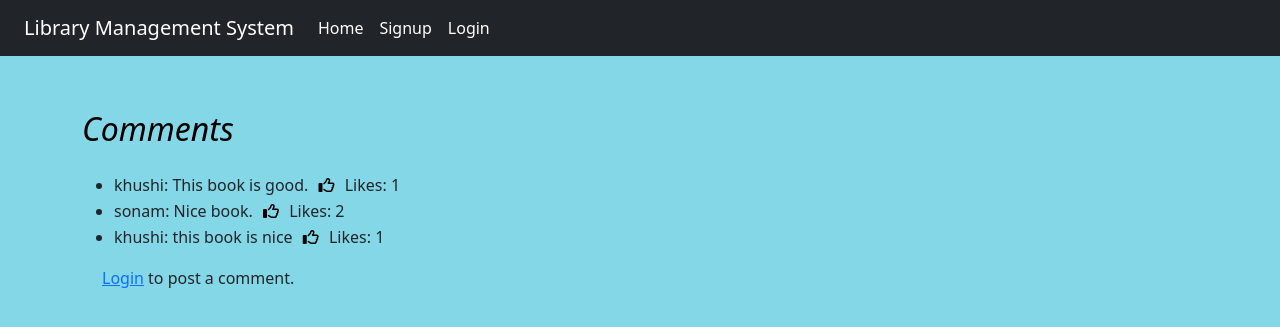
After one commit to khushipandey8292/library_project, a Django app: page /comments/1/ in a window 1280 px wide. The commit adds this page. Shown: the top 327 px of the page. Run offline with Django 5.2, Linux system fonts and the light colour scheme; data comes from the database, SQL or seed files in the repository; some libraries are stand-ins or nearby versions.

Commit message:
add comment

```diff
--- a/library_app/models.py
+++ b/library_app/models.py
@@ -1,6 +1,7 @@
 from django.db import models
 from django.utils import timezone
 from django.contrib.auth.models import User
+from datetime import timedelta,date
 from django.core.validators import MaxValueValidator,MinValueValidator
 class Authortable(models.Model):
     author_name=models.CharField(max_length=50)
@@ -15,7 +16,9 @@ class BooKtable(models.Model):
     book_cate=models.CharField(max_length=70)
     book_published_year=models.DateField()
     rating=models.FloatField(validators=[MinValueValidator(0),MaxValueValidator(5)],default=0.0)
-    available = models.BooleanField(default=True)
+    total_copies = models.PositiveIntegerField(default=1)
+    available_copies = models.PositiveIntegerField(default=1)
+
 
     def book_written_by(self):
         return ",".join([str(p) for p in self.authors.all()])
@@ -23,27 +26,23 @@ class BooKtable(models.Model):
     def __str__(self):
         return self.book_name
 
-    def total_likes(self):
-        return self.likes.count()
 
 class Borrow(models.Model):
     book=models.ForeignKey(BooKtable,on_delete=models.CASCADE)
     user=models.ForeignKey(User,on_delete=models.CASCADE)
     issue_date = models.DateField(auto_now_add=True)
     return_date=models.DateField(null=True,blank=True)
-
+    due_date = models.DateField(default=date.today() + timedelta(days=7))
+    is_returned = models.BooleanField(default=False)
 
     def __str__(self):
         return f"{self.user.username} borrowed {self.book.book_name}"
 
+class Comment(models.Model):
+    user = models.ForeignKey(User, on_delete=models.CASCADE)
+    book = models.ForeignKey(BooKtable, on_delete=models.CASCADE)
+    text = models.TextField()
+    likes = models.ManyToManyField(User,related_name='comment_likes', blank=True)
 
-class Like_db(models.Model):
-    user = models.ForeignKey(User, on_delete=models.CASCADE)
-    book = models.ForeignKey(BooKtable, related_name="likes", on_delete=models.CASCADE)
-    created_at = models.DateTimeField(auto_now_add=True)
-
-    class Meta:
-        unique_together = ('user', 'book')
-
-    def __str__(self):
-        return f"{self.user.username} likes {self.book.book_name}"
+    def total_likes(self):
+        return self.likes.count()
--- a/library_app/templates/base.html
+++ b/library_app/templates/base.html
@@ -6,6 +6,7 @@
     <meta name="viewport" content="width=device-width, initial-scale=1.0">
     <link rel="stylesheet" href="{% static 'css/bootstrap.min.css' %}">
     <link rel="stylesheet" href="{% static 'css/style.css' %}">
+    <link rel="stylesheet" href="https://cdnjs.cloudflare.com/ajax/libs/font-awesome/6.5.1/css/all.min.css">
     <title>Document</title>
 </head>
 
--- a/library_app/templates/book_list.html
+++ b/library_app/templates/book_list.html
@@ -7,14 +7,13 @@
         <div class="card h-100">
             <div class="card-body">
                 <p> Rating: {{ book.rating }} / 5</p>
-                <p> Likes: {{ book.total_likes }}</p>
                 <h5 class="card-title">{{book.book_name}}</h5>
                 <h6 class="card-subtitle mb-2 text-muted">Author: {{ book.authors.all|join:", " }}</h6>
                 <a href="{% url 'book-detail' book.id %}" class="btn btn-sm btn-primary">View Details</a>
                 {% if perms.library_app.rate_book %}
                 {% else %}
                   <a href="{% url 'rate_book' book.id %}">Rate this book</a><br>
-                  <a href="{% url 'like_book' book.id %}">Like/Unlike</a>
+                  &nbsp;&nbsp;<a href="{% url 'comment' book.id %}"> <i class="fa-solid fa-comments" style="font-size:20px; margin-top:20px;"></i></a>
                 {% endif %}
             </div>
         </div>
--- /dev/null
+++ b/library_app/templates/comment.html
@@ -0,0 +1,65 @@
+{% extends 'base.html' %}
+{% load static %}
+{% block content %}
+<div class="col-sm-6" style="margin-top:30px;">
+    <h2 style="color:black;"class="my-4"><i>Comments</i></h2>
+{% if perms.library.addcomment %}
+    <ul>
+        {% for comment in alldata %}
+            <li>
+                {{ comment.user.username }}: {{ comment.text }}
+                <form action="{% url 'like-book' comment.id %}" method="POST" style="display:inline;">
+                    {% csrf_token %}
+                    <button type="submit" style="border: none; background: none;">
+                        {% if request.user in comment.likes.all %}
+                            <i class="fa-solid fa-thumbs-up" style="color:blue; font-size:16px;"></i>
+                        {% else %}
+                            <i class="fa-regular fa-thumbs-up" style="font-size:16px;"></i>
+                        {% endif %}
+                    </button>
+                </form>
+                <span>Likes: {{ comment.total_likes }}</span>
+                <form action="{% url 'delcomment' id=comment.id %}" method="POST">
+                    {% csrf_token %}
+                    <button type="submit" class="btn btn-danger" style="font-size:8px;">Delete</button>
+                </form>
+            </li>
+        {% empty %}
+            <li>No comments yet.</li>
+        {% endfor %}
+    </ul>
+{% else %}
+    <ul>
+        {% for comment in alldata %}
+            <li>
+                {{ comment.user.username }}: {{ comment.text }}
+                <form action="{% url 'like-book' comment.id %}" method="POST" style="display:inline;">
+                    {% csrf_token %}
+                    <button type="submit" style="border: none; background: none;">
+                        {% if request.user in comment.likes.all %}
+                        <i class="fa-solid fa-thumbs-up" style="color:blue; font-size:16px;"></i>
+                        {% else %}
+                        <i class="fa-regular fa-thumbs-up" style="font-size:16px;"></i>
+                        {% endif %}
+                    </button>
+                </form>
+                <span>Likes: {{ comment.total_likes }}</span>
+            </li>
+        {% empty %}
+            <li>No comments yet.</li>
+        {% endfor %}
+    </ul>
+    <div style="margin-left:20px;">
+        {% if user.is_authenticated %}
+            <form method="POST">
+                {% csrf_token %}
+                <textarea name="text" class="col-sm-4" rows="2" required></textarea><br>
+                <button type="submit" class='btn btn-info'>Post Comment</button>
+            </form>
+        {% else %}
+            <p><a href="{% url 'login' %}">Login</a> to post a comment.</p>
+        {% endif %}
+    </div>
+{% endif %}
+</div>
+{% endblock content %}
--- a/library_app/views.py
+++ b/library_app/views.py
@@ -1,7 +1,7 @@
 from django.shortcuts import render,HttpResponseRedirect,redirect,get_object_or_404
-from .forms import SignupForm,LoginForm,RatingForm,BorrowBookForm,LikeForm
+from .forms import SignupForm,LoginForm,RatingForm
 from .forms import BookForm
-from .models import BooKtable,Like_db,Borrow
+from .models import BooKtable,Comment,Borrow
 from django.contrib import messages
 from django.db.models import Q
 from django.core.paginator import Paginator
@@ -9,6 +9,7 @@ from django.contrib.auth import authenticate,login,logout
 from django.contrib.auth.decorators import login_required
 from django.utils import timezone
 from django.utils.timezone import now
+from datetime import date
 
 def home(request):
     return render(request,'index.html')
@@ -132,36 +133,54 @@ def rate_book(request, pk):
 
     return render(request, 'rate_book.html', {'form': form, 'book': book})
 
+def addcomment(request,id):
+            book=BooKtable.objects.get(pk=id)
+            comments = book.comment_set.all()
+            if request.method == "POST":
+                text = request.POST.get("text","").strip()
+                if text:
+                    Comment.objects.create(book=book, user=request.user,text=text)
+                    return redirect('comment', id=book.id)
+            return render(request,'comment.html',{'alldata':comments ,'book':book})
+
+def book_like(request, id):
+        comment = Comment.objects.get(pk=id)
+        if request.user.is_authenticated:
+            if request.user in comment.likes.all():
+                comment.likes.remove(request.user)
+            else:
+                comment.likes.add(request.user)
+
+        return redirect('comment', id=comment.book.id)
 
 
-def borrow_book(request):
-        if request.method == 'POST':
-            form = BorrowBookForm(request.POST)
-            if form.is_valid():
-              borrow=form.save(commit=False)
-              borrow.book.available = False
-              borrow.book.save()
-              form=BorrowBookForm()
-        else:
-            form = BorrowBookForm()
-        return render(request, 'borrow_book.html', {'form': form})
+def borrow_book(request, book_id):
+    book = get_object_or_404(BooKtable, id=book_id)
+
+    if book.available_copies > 0:
+        borrow = Borrow.objects.create(user=request.user, book=book)
+        book.available_copies -= 1
+        book.save()
+
+        messages.success(request, f"You have borrowed '{book.book_name}'. Return by {borrow.due_date}.")
+    else:
+        messages.error(request, "Sorry, this book is currently not available.")
+
+    return redirect('home')
 
 
-@login_required
-def like_book(request, pk):
-    book = get_object_or_404(BooKtable, pk=pk)
-    if request.method == 'POST':
-        form = LikeForm(request.POST)
-        if form.is_valid():
+def return_book(request, borrow_id):
+    borrow = get_object_or_404(Borrow, id=borrow_id, user=request.user)
 
-            existing_like = Like_db.objects.filter(user=request.user, book=book).first()
-            if existing_like:
-                existing_like.delete()
-            else:
-                Like_db.objects.create(user=request.user, book=book)
+    if not borrow.is_returned:
+        borrow.is_returned = True
+        borrow.return_date = date.today()
+        borrow.book.available_copies += 1
+        borrow.book.save()
+        borrow.save()
 
-            return redirect('book-detail', pk=book.pk)
+        messages.success(request, f"You have successfully returned '{borrow.book.book_name}'.")
     else:
-        form = LikeForm()
+        messages.warning(request, "This book is already returned.")
 
-    return render(request, 'like.html', {'form': form, 'book': book})
+    return redirect('home')
--- a/library_management_system/urls.py
+++ b/library_management_system/urls.py
@@ -33,6 +33,9 @@ urlpatterns = [
     path('book/<int:pk>/edit/',views.book_update,name='book-update'),
     path('book/<int:pk>/delete/',views.book_delete,name='book-delete'),
     path('rate/<int:pk>/',views.rate_book, name='rate_book'),
-    path('borrow/', views.borrow_book, name='borrow_book'),
-    path('book/<int:pk>/like/', views.like_book, name='like_book'),
+    path('comments/<int:id>/',views.addcomment,name='comment'),
+    path('like/<int:id>/',views.book_like, name='like-book'),
+    path('borrow/<int:book_id>/',views.borrow_book, name='borrow_book'),
+    path('return/<int:borrow_id>/', views.return_book, name='return_book'),
+
 ]
```
Also changed, not shown: library_app/admin.py (+6 -6 lines), library_app/forms.py (+6 -9 lines), library_app/templates/book_detail.html (+19 -11 lines), library_app/templates/borrow_book.html (+11 -11 lines), db.sqlite3, library_app/migrations/0003_comment_delete_like_db.py (added), library_app/migrations/0004_remove_booktable_available_and_more.py (added), library_app/migrations/0005_alter_borrow_issue_date.py (added).
